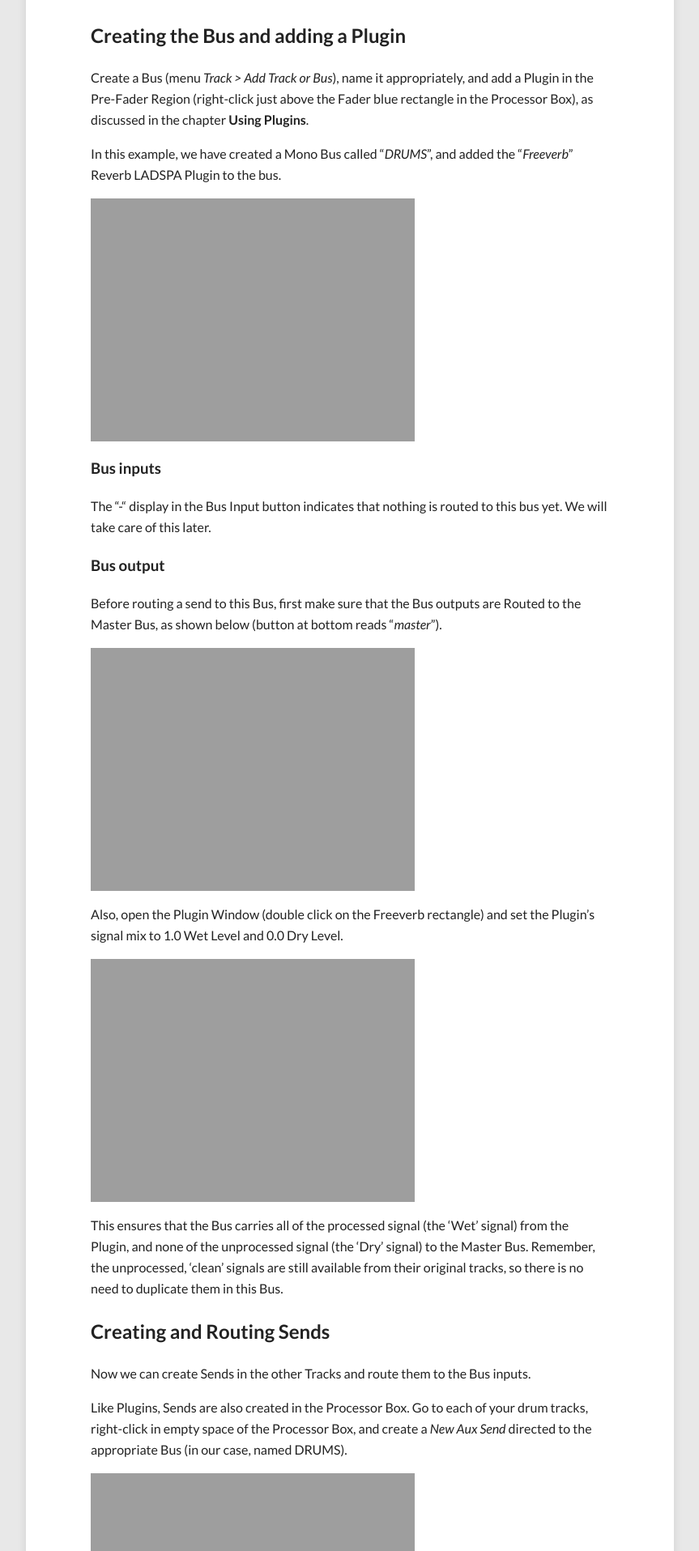
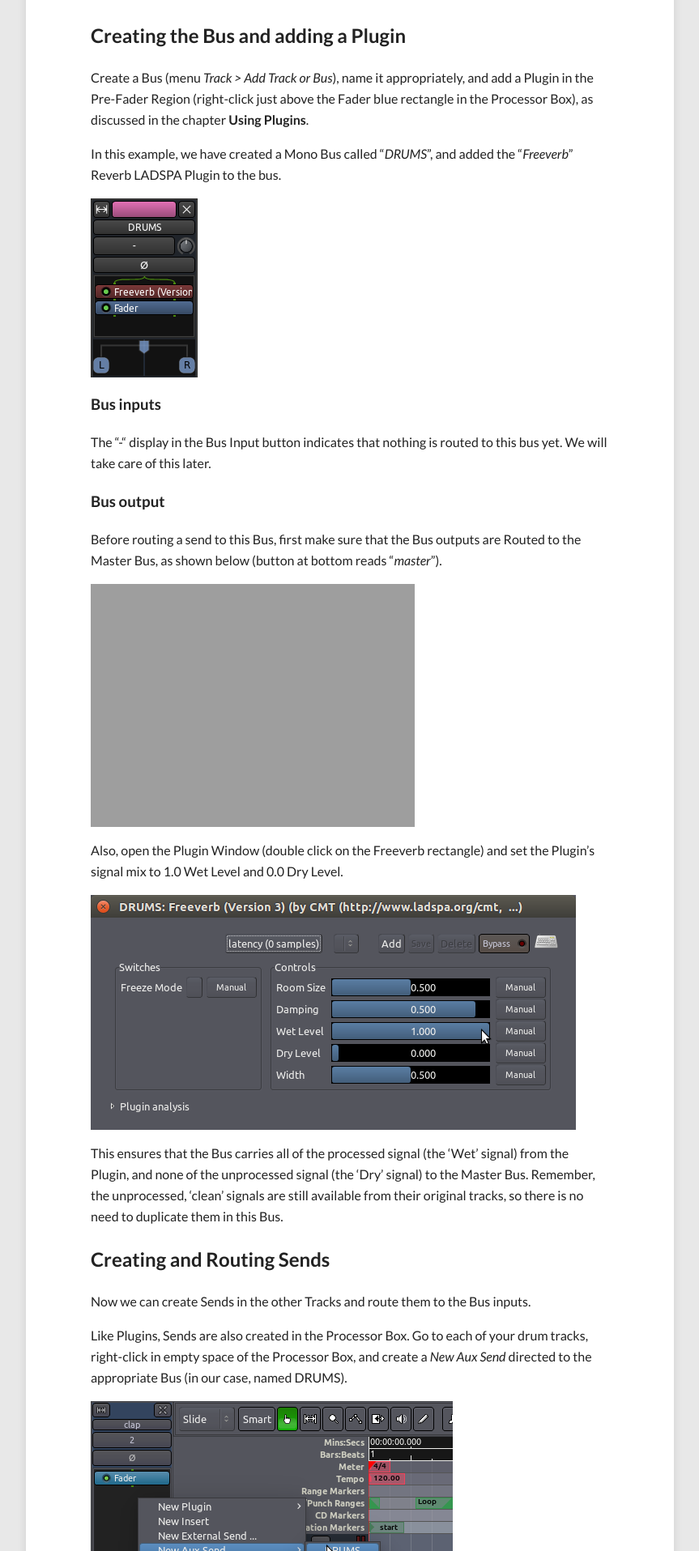
Before and after one commit to brunoruviaro/ardour4-tutorial, a Jekyll site: the page built from _posts/2014-07-21-using-sends.md, in a window 1280 px wide. Shown: the part 1179-3094 px from the top of the page at 81% size, without its empty margins (208-1071 px from the left). Built offline with Jekyll 4.4.1, drawn with Linux system fonts in a browser that asks for light colours; nearby versions of some CDN libraries.

Commit message:
Update using-sends txt png

```diff
--- a/_posts/2014-07-21-using-sends.md
+++ b/_posts/2014-07-21-using-sends.md
@@ -47,7 +47,7 @@
 In this example, we have created a Mono Bus called "*DRUMS*", and added
 the "*Freeverb*" Reverb LADSPA Plugin to the bus.
 
-![sends1]({{ site.url }}/images/Ardour3_Sends_1.png)
+![sends1]({{ site.url }}/images/Ardour4_Sends_1.png)
 
 ### Bus inputs
 
@@ -65,7 +65,7 @@
 Also, open the Plugin Window (double click on the Freeverb rectangle) and set the Plugin's signal mix to 1.0 Wet
 Level and 0.0 Dry Level.
 
-![sends3]({{ site.url }}/images/Ardour3_Sends_3.png)
+![sends3]({{ site.url }}/images/Ardour4_Sends_3.png)
 
 This ensures that the Bus carries all of the processed signal (the 'Wet'
 signal) from the Plugin, and none of the unprocessed signal (the 'Dry'
@@ -82,11 +82,11 @@
 your drum tracks, right-click in empty space of the Processor Box, and create a *New Aux
 Send* directed to the appropriate Bus (in our case, named DRUMS).
 
-![sends4]({{ site.url }}/images/Ardour3_Sends_4.png)
+![sends4]({{ site.url }}/images/Ardour4_Sends_4.png)
 
 You should now see the Send displayed in the Processor Box:
 
-![postfader]({{ site.url }}/images/Ardour3_Post-Fader_Send.png)
+![postfader]({{ site.url }}/images/Ardour4_Post-Fader_Send.png)
 
 The little "*Send*" slider you see just below the green rectangle is the Send Fader, which
 controls how much sound will be sent from this Track to the Bus.
@@ -100,7 +100,7 @@
 In a *Pre*-Fader Send, on the other hand, the Send Level is controlled only
 by the Send Fader, independently of the Track/Bus Fader. A Pre-Fader Send would look like this:
 
-![prefader]({{ site.url }}/images/Ardour3_Pre-Fader_Send.png)
+![prefader]({{ site.url }}/images/Ardour4_Pre-Fader_Send.png)
 
 You can drag the Send rectangle up and down the Processor box to make it Pre- or Post-Fader as needed.
 
@@ -114,7 +114,7 @@
 
 To control level of each Send, simply click and drag the Send Fader to increase or decrease its volume.
 
-![sendfader]({{ site.url }}/images/Ardour3_Send_Fader.png)
+![sendfader]({{ site.url }}/images/Ardour4_Send_Fader.png)
 
 The DRUMS Bus is now receiving the sum of all tracks, and applying the effect to it. A single Plugin applied to the Bus controls
 the effect for the mix of all drum sounds routed there. This way, you have independent control over the "dry" sound of the original tracks,
```
Also changed, not shown: images/Ardour4_Post-Fader_Send.png (added), images/Ardour4_Pre-Fader_Send.png (added), images/Ardour4_Send_Fader.png (added), images/Ardour4_Sends_1.png (added), images/Ardour4_Sends_2.png (added), images/Ardour4_Sends_3.png (added), images/Ardour4_Sends_4.png (added).
